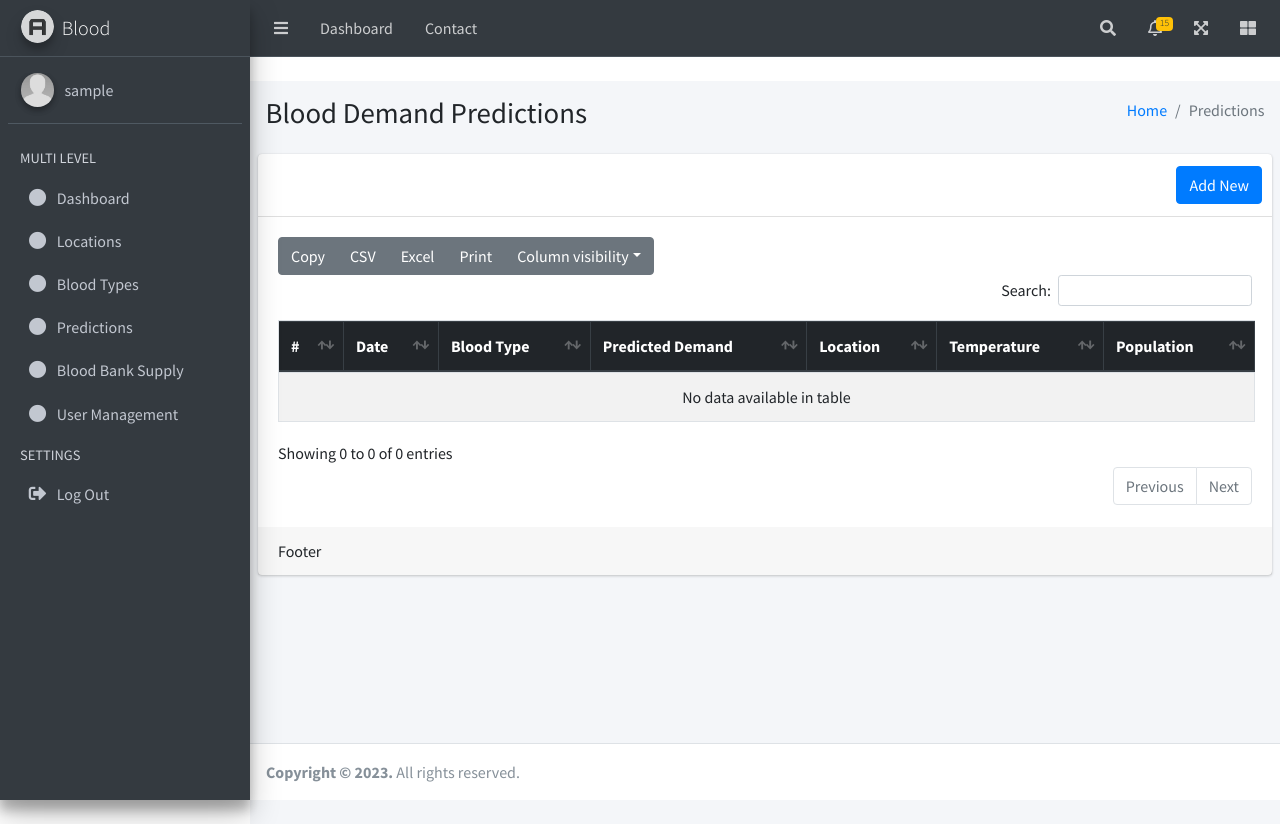
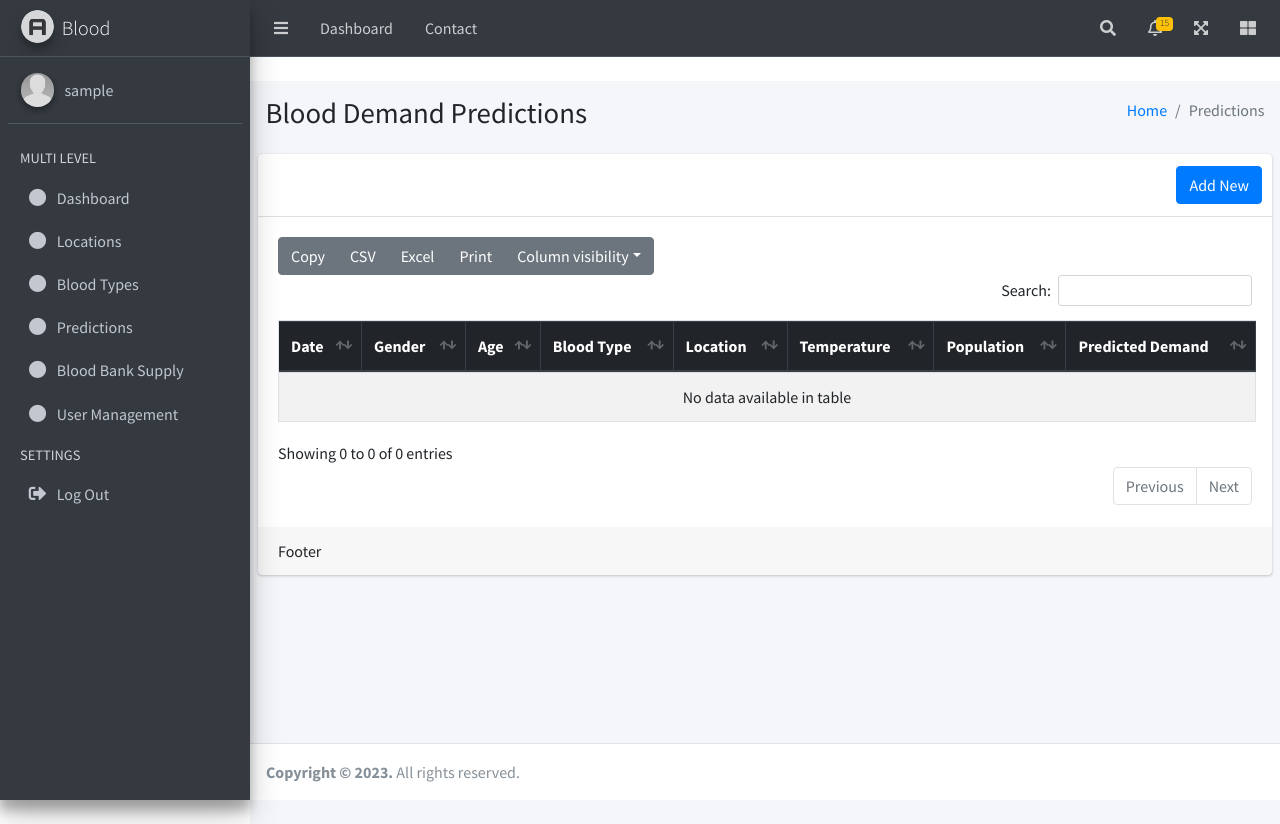
Before and after one commit to Abrahamkivosh/blood_demand_prediction, a Django app: page /blood-predictions in a window 1280 px wide. Run offline with Django 4.2, Linux system fonts and the light colour scheme; the visitor is signed in with stand-in values (Sample User, id 1); data that the repository does not hold is empty; some libraries are stand-ins or nearby versions.

Commit message:
able to predict

```diff
--- a/forecast/services/blood_demand_service.py
+++ b/forecast/services/blood_demand_service.py
@@ -71,6 +71,7 @@ def predict_blood_demand(blood_type, temperature, age, gender, population, event
         model, label_encoder = train_random_forest_regressor_model(data)
 
     # Convert Gender to numeric using one-hot encoding
+    print("GENDER :: ", gender)
     if gender.lower() == 'male':
         gender = 1
     else:
--- a/forecast/templates/pages/bloodDemandPredictions.html
+++ b/forecast/templates/pages/bloodDemandPredictions.html
@@ -46,25 +46,27 @@
           <table class="table table-striped table-bordered">
             <thead class="thead-dark ">
               <tr>
-                <th scope="col">#</th>
                 <th scope="col">Date</th>
+                <th scope="col">Gender</th>
+                <th scope="col">Age</th>
                 <th scope="col">Blood Type</th>
-                <th scope="col">Predicted Demand</th>
                 <th scope="col">Location</th>
                 <th scope="col">Temperature</th>
                 <th scope="col">Population</th>
+                <th scope="col">Predicted Demand</th>
               </tr>
             </thead>
             <tbody>
               {% for blood_demand in blood_demands  %}
               <tr>
-                <td scope="row">{{blood_demand.id}}</td>
-                <td>{{blood_demand.date}}</td>
+                <td scope="row">{{blood_demand.date}}</td>
+                <td>{{blood_demand.gender}}</td>
+                <td>{{blood_demand.age}}</td>
                 <td>{{blood_demand.blood_type.blood_type_name}}</td>
-                <td>{{blood_demand.predicted_demand}}</td>
                 <td >{{blood_demand.location|capfirst }}</td>
                 <td>{{blood_demand.temperature}}</td>
-                <td>{{blood_demand.population|intcomma }}</td>
+                <td>{{blood_demand.location.population|intcomma }}</td>
+                <td>{{blood_demand.predicted_demand|intcomma }}</td>
               </tr>
               {% endfor %}
             </tbody>
@@ -120,8 +122,8 @@
           </div>
 
           <div class="form-group col-md-4">
-            <label for="location">Gender</label>
-            <select class="form-control" name="events" id="events">
+            <label for="gender">Gender</label>
+            <select class="form-control" name="gender" id="gender">
               <option value="" selected disabled >Select</option>
               <option value="Male" >Male</option>
               <option value="Female" >Female</option>
--- a/forecast/views.py
+++ b/forecast/views.py
@@ -181,12 +181,39 @@ def bloodDemandPredictionStore(request):
 
             age = request.POST.get("age")
             temperature = request.POST.get("temperature")
+            gender = request.POST.get("gender")
             events = request.POST.get("events")
             date = request.POST.get("date")
             user = request.user
-
-
-
+             # Count the number of blood types
+            blood_types_count = BloodType.objects.all().count()
+            if blood_types_count != 8:
+                # run command to seed blood types
+                call_command("seed_blood_types")
+            # check if blood demand prediction for that day exists
+            blood_demand_prediction = BloodDemandPrediction.objects.filter(
+                location_id=locationId, date=date , age = age, gender = gender
+            ).first()
+            if blood_demand_prediction is not None:
+                raise Exception("Blood Demand Prediction Already Exists For That Day")
+            else:
+                # loop the blood types and predict blood demand
+                for blood_type in BloodType.objects.all():
+                    blood_demand = predict_blood_demand(
+                        blood_type=  blood_type.blood_type_name,
+                        temperature=temperature,
+                        age=age,
+                        gender= gender,
+                        population= location.population,
+                        events= events
+                    )
+                    # save the blood demand prediction
+                    blood_demand_prediction = BloodDemandPrediction(
+                        blood_type=blood_type,location=location,temperature = temperature,age=age,
+                        date=date, predicted_demand=blood_demand,user=user,gender = gender,events = events
+                    )
+                    blood_demand_prediction.save()
+                responseMessage = {"status": True,"status_code":200, "message": "Successfully Created Blood Demand Prediction"}
 
         except  Exception as e:
 
```
